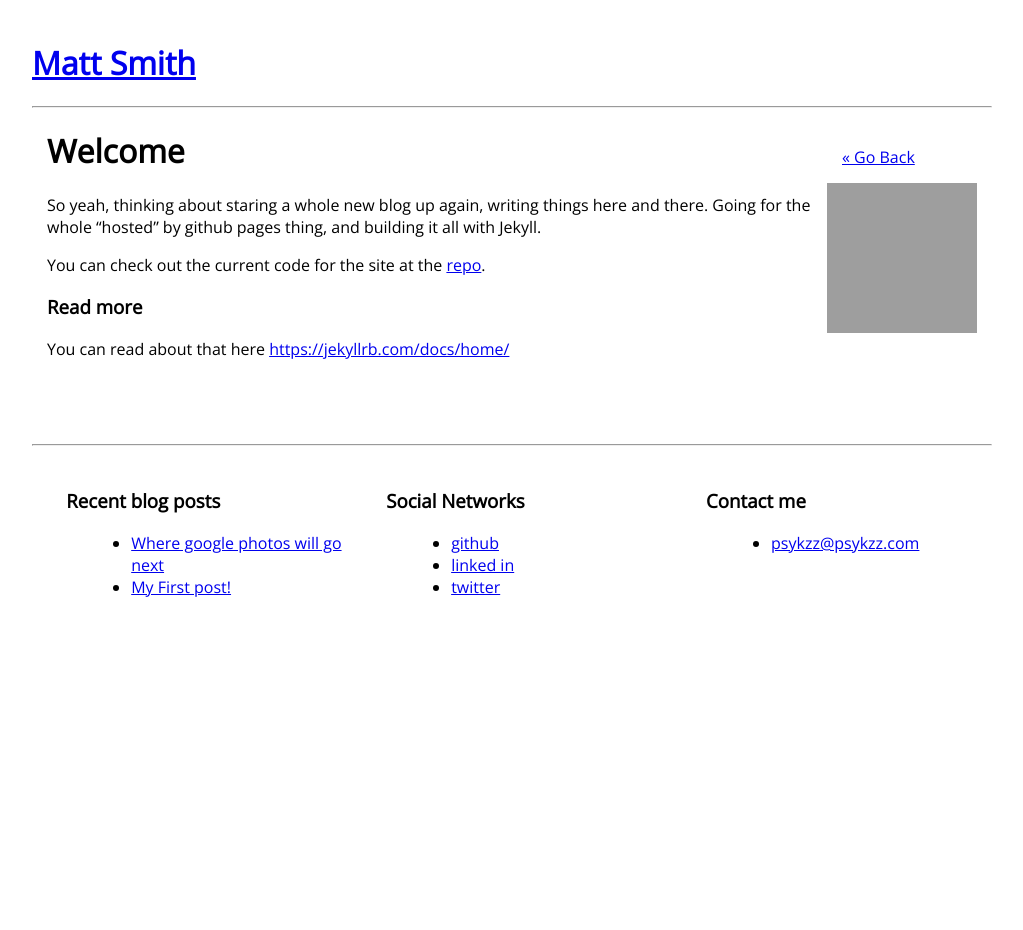
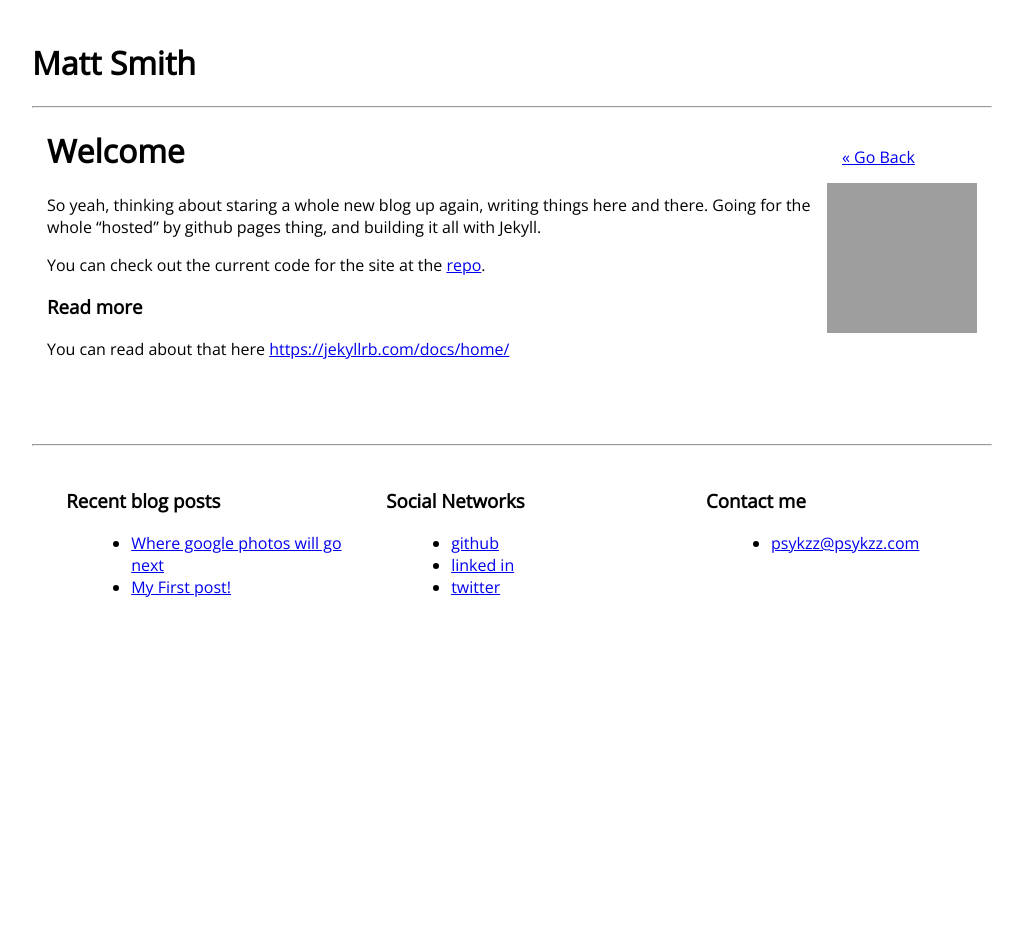
Before and after one commit to psykzz/psykzz.github.io, a Jekyll site: the page built from _posts/2017-06-02-my-first-post.md, in a window 1280 px wide. Shown: the whole page, without its empty margins (148-1171 px from the left). Built offline with Jekyll 4.4.1, drawn with Linux system fonts in a browser that asks for light colours; grey boxes are pictures that could not be loaded.

Commit message:
Update style.css

```diff
--- a/css/style.css
+++ b/css/style.css
@@ -36,6 +36,11 @@ div {
 
 ul {
     margin-left: 25px;
+}
+
+.unstyled {
+    text-decoration: inherit;
+    color: inherit;
 }
 
 .container {
```
